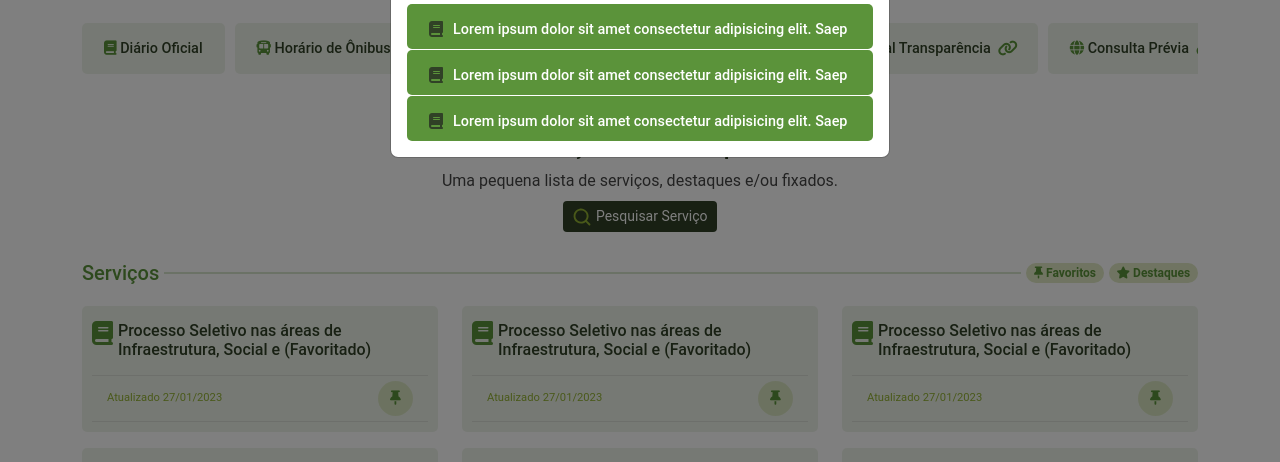
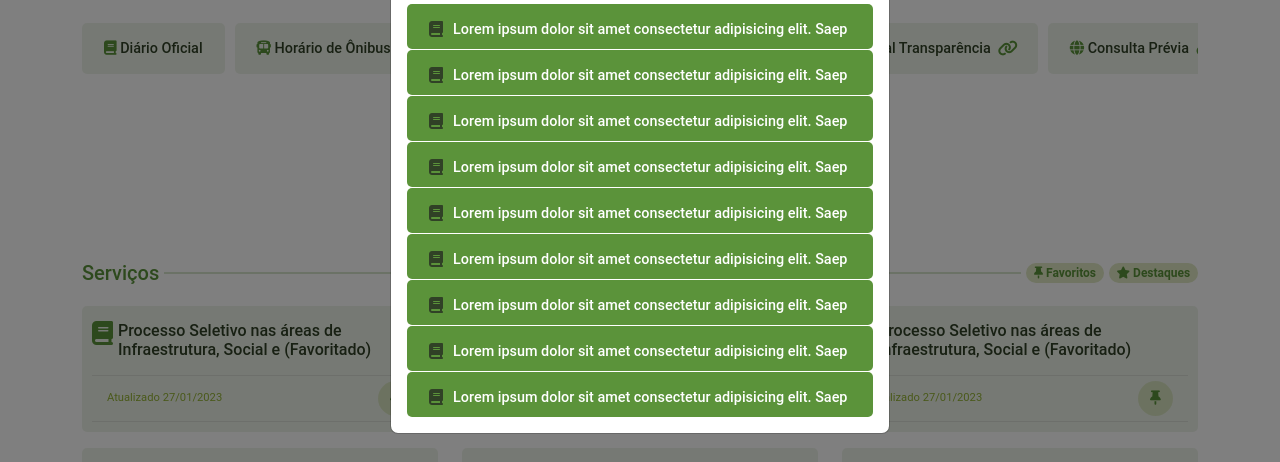
Before and after one commit to EricDagostim/site, a PHP site: page / in a window 1280 px wide. Shown: the part 422-884 px from the top of the page. Run offline with PHP 8.4, Linux system fonts and the light colour scheme.

Commit message:
lunch commit

```diff
--- a/index.html
+++ b/index.html
@@ -18,7 +18,7 @@
       <div class="modal-content bg-color-secondary">
         <div class="modal-header">
             <h6 class="modal-title"></h6>
-          <button type="button" class="btn btn-sm bg-danger bg-opacity-25 text-danger" data-bs-dismiss="modal">Fechar</button>
+          <button type="button" class="btn btn-sm bg-danger bg-opacity-25 text-danger" data-bs-dismiss="modal"><i class="fa-solid fa-xmark"></i></button>
 
         </div>
         <div class="modal-body ">
@@ -30,7 +30,6 @@
         <div class="mt-3" style="display: flex;">
             <div class="text-color-details badge m-0">Serviços</div>
             <div class="text-color-ligth-details badge m-0" style="padding-left: 0;">4</div>
-
         </div>
 
           <div class="list-services-found">
@@ -78,6 +77,60 @@
             </div>
 
           <div class="list-services-found">
+
+            <a class="service-found bg-color-details" href="#">
+                <div class="info-service-found">
+                    <div class="info-service-favorite" id="scroll1">
+                          <i class="fa-solid fa-book text-color-primary"></i>
+                          <h6 class="m-0 text-white"> Lorem ipsum dolor sit amet consectetur adipisicing elit. Saepe impedit</h6>
+                    </div>
+                </div>
+            </a>
+
+            <a class="service-found bg-color-details" href="#">
+                <div class="info-service-found">
+                    <div class="info-service-favorite" id="scroll1">
+                          <i class="fa-solid fa-book text-color-primary"></i>
+                          <h6 class="m-0 text-white"> Lorem ipsum dolor sit amet consectetur adipisicing elit. Saepe impedit</h6>
+                    </div>
+                </div>
+            </a>
+
+            <a class="service-found bg-color-details" href="#">
+                <div class="info-service-found">
+                    <div class="info-service-favorite" id="scroll1">
+                          <i class="fa-solid fa-book text-color-primary"></i>
+                          <h6 class="m-0 text-white"> Lorem ipsum dolor sit amet consectetur adipisicing elit. Saepe impeditasdfsa sdfsad</h6>
+                    </div>
+                </div>
+            </a>
+
+            <a class="service-found bg-color-details" href="#">
+                <div class="info-service-found">
+                    <div class="info-service-favorite" id="scroll1">
+                          <i class="fa-solid fa-book text-color-primary"></i>
+                          <h6 class="m-0 text-white"> Lorem ipsum dolor sit amet consectetur adipisicing elit. Saepe impedit</h6>
+                    </div>
+                </div>
+            </a>
+
+            <a class="service-found bg-color-details" href="#">
+                <div class="info-service-found">
+                    <div class="info-service-favorite" id="scroll1">
+                          <i class="fa-solid fa-book text-color-primary"></i>
+                          <h6 class="m-0 text-white"> Lorem ipsum dolor sit amet consectetur adipisicing elit. Saepe impedit</h6>
+                    </div>
+                </div>
+            </a>
+
+            <a class="service-found bg-color-details" href="#">
+                <div class="info-service-found">
+                    <div class="info-service-favorite" id="scroll1">
+                          <i class="fa-solid fa-book text-color-primary"></i>
+                          <h6 class="m-0 text-white"> Lorem ipsum dolor sit amet consectetur adipisicing elit. Saepe impeditasdfsa sdfsad</h6>
+                    </div>
+                </div>
+            </a>
 
             <a class="service-found bg-color-details" href="#">
                 <div class="info-service-found">
--- a/style.css
+++ b/style.css
@@ -512,8 +512,8 @@ input:focus{
     color: #304126;
     font-size: 1.5rem;
     text-decoration: none;
-    width: 45px;
-    height: 45px;
+    width: 44px;
+    height: 44px;
     display: flex;
     justify-content: center;
     align-items: center;
```
